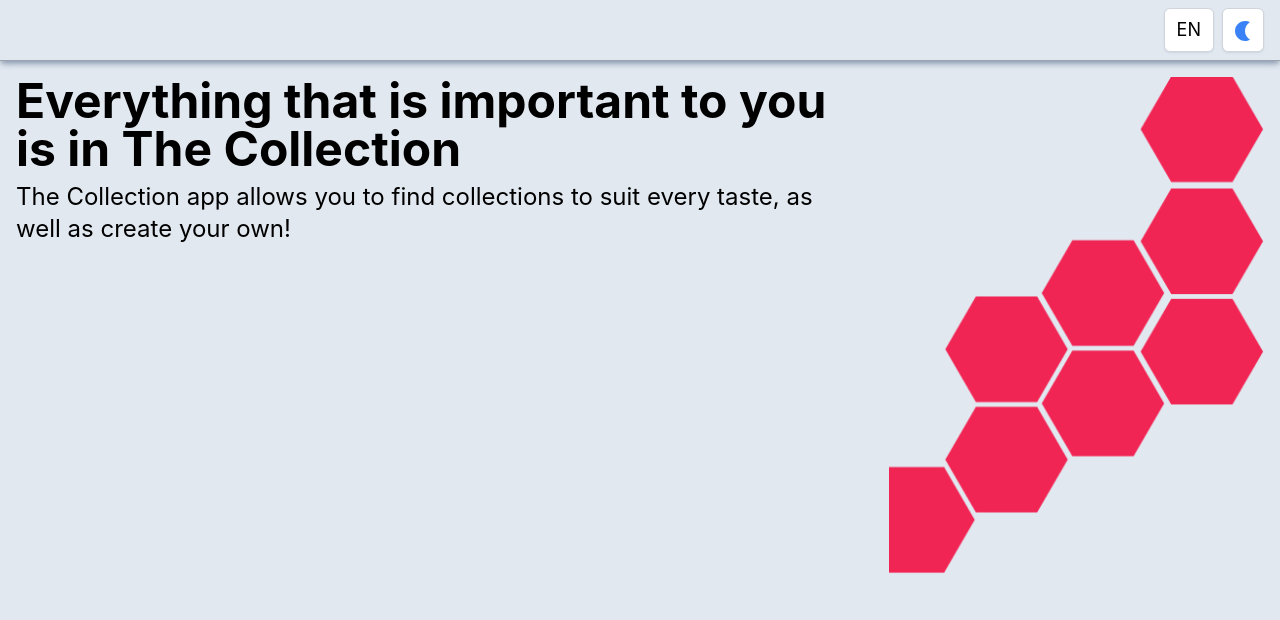
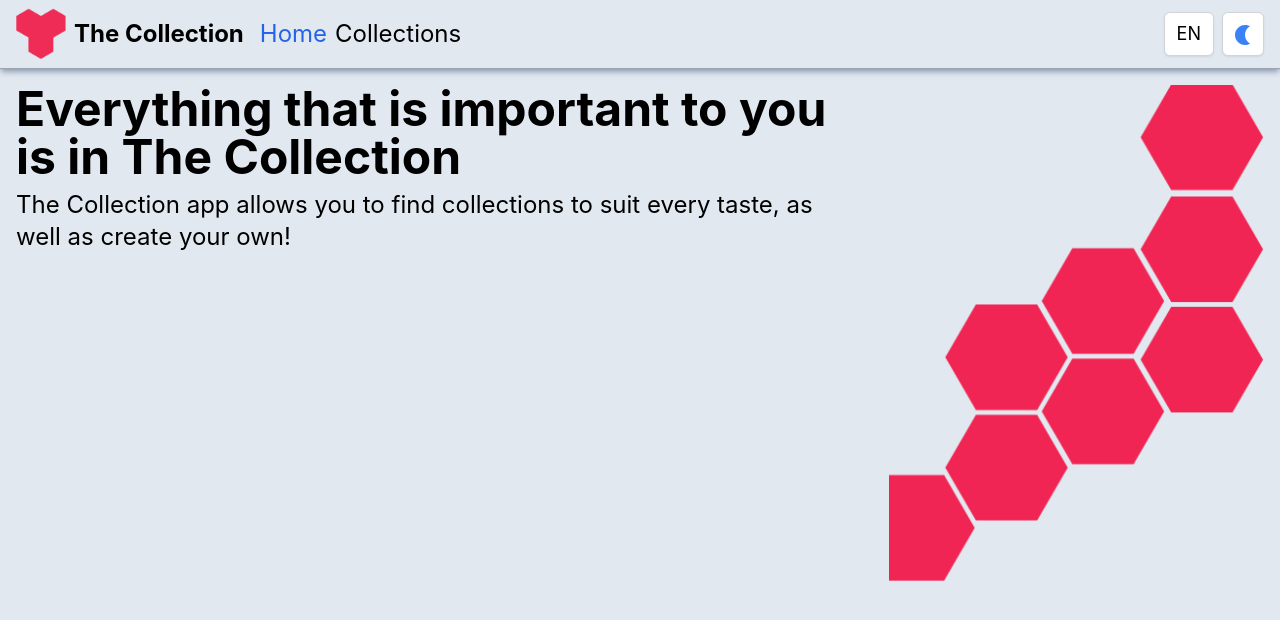
Before and after one commit to Djuslun/collections, a React (Create React App) app: page / in a window 1280 px wide. Shown: the top 620 px of the page. Built offline with nearby package versions, Linux system fonts and the light colour scheme.

Commit message:
add logo add nav

```diff
--- a/src/app/App.tsx
+++ b/src/app/App.tsx
@@ -1,12 +1,15 @@
+import { BrowserRouter } from 'react-router-dom';
 import Header from 'components/header/header';
 import Router from './router';
 
 function App() {
     return (
-        <div className="min-h-screen bg-slate-200 dark:bg-gray-800 flex flex-col dark:text-white">
-            <Header />
-            <Router />
-        </div>
+        <BrowserRouter>
+            <div className="min-h-screen bg-slate-200 dark:bg-gray-800 flex flex-col dark:text-white">
+                <Header />
+                <Router />
+            </div>
+        </BrowserRouter>
     );
 }
 
--- a/src/app/router.tsx
+++ b/src/app/router.tsx
@@ -1,5 +1,5 @@
 import { Suspense, lazy } from 'react';
-import { BrowserRouter, Route, Routes } from 'react-router-dom';
+import { Route, Routes } from 'react-router-dom';
 
 const HomePage = lazy(() => import('pages/main/mainPage'));
 const CollectionsPage = lazy(() => import('pages/collections/collectionsPage'));
@@ -11,7 +11,6 @@ const NewItemPage = lazy(() => import('pages/newItem/newItePage'));
 
 function Router() {
     return (
-        <BrowserRouter>
         <Suspense>
             <main className="flex-1">
                 <Routes>
@@ -26,7 +25,6 @@ function Router() {
                 </Routes>
             </main>
         </Suspense>
-        </BrowserRouter>
     );
 }
 
--- a/src/components/header/header.tsx
+++ b/src/components/header/header.tsx
@@ -1,14 +1,22 @@
+import Logo from 'components/logo/logo';
 import Container from 'ui/container';
 import ColorModeButton from './colorModeButton/colorModeButton';
 import LanguageSwitch from './languageSwitch/languageSwitchButton';
+import Nav from './nav/nav';
 
 function Header() {
     return (
         <header className=" bg-slate-200 border-b border-gray-400 shadow-md shadow-slate-400 py-2 dark:bg-gray-800">
             <Container>
-                <div className="flex justify-end items-center gap-2">
-                    <LanguageSwitch />
-                    <ColorModeButton />
+                <div className="flex items-center justify-between">
+                    <div className="flex items-center gap-4">
+                        <Logo />
+                        <Nav />
+                    </div>
+                    <div className="flex items-center gap-2">
+                        <LanguageSwitch />
+                        <ColorModeButton />
+                    </div>
                 </div>
             </Container>
         </header>
--- /dev/null
+++ b/src/components/header/nav/nav.tsx
@@ -0,0 +1,22 @@
+import { useTranslation } from 'react-i18next';
+import { NavLink } from 'react-router-dom';
+
+function Nav() {
+    const { t } = useTranslation('translation', { keyPrefix: 'header.nav' });
+
+    const activeClass = ({ isActive }: { isActive: boolean }): string =>
+        isActive ? 'text-2xl text-blue-600' : 'text-2xl';
+
+    return (
+        <nav className="hidden md:flex items-center gap-2">
+            <NavLink className={activeClass} to="/">
+                {t('homePage')}
+            </NavLink>
+            <NavLink className={activeClass} to="/collections">
+                {t('collectionsPage')}
+            </NavLink>
+        </nav>
+    );
+}
+
+export default Nav;
--- /dev/null
+++ b/src/components/logo/logo.tsx
@@ -0,0 +1,13 @@
+import headerLogo from 'assets/header_logo.png';
+import { Link } from 'react-router-dom';
+
+function Logo() {
+    return (
+        <Link to="/" className="text-2xl font-bold flex items-center leading-none">
+            <img src={headerLogo} alt="logo" width={50} height={50} className="mr-2" />
+            <span className="hidden md:block">The Collection</span>
+        </Link>
+    );
+}
+
+export default Logo;
--- a/src/languages/languages.json
+++ b/src/languages/languages.json
@@ -1,6 +1,12 @@
 {
     "en": {
         "translation": {
+            "header": {
+                "nav": {
+                    "homePage": "Home",
+                    "collectionsPage": "Collections"
+                }
+            },
             "mainPage": {
                 "greetingSection": {
                     "title": "Everything that is important to you is in The Collection",
@@ -11,6 +17,12 @@
     },
     "ru": {
         "translation": {
+            "header": {
+                "nav": {
+                    "homePage": "Главная",
+                    "collectionsPage": "Коллекции"
+                }
+            },
             "mainPage": {
                 "greetingSection": {
                     "title": "Все что важно для вас - в The Collection",
```
Also changed, not shown: src/assets/header_logo.png (added). Lines whose indentation alone changed are shown as unchanged.
